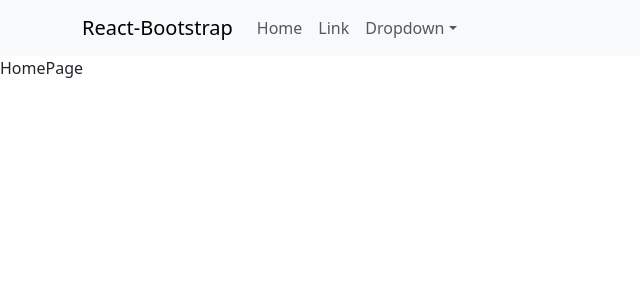
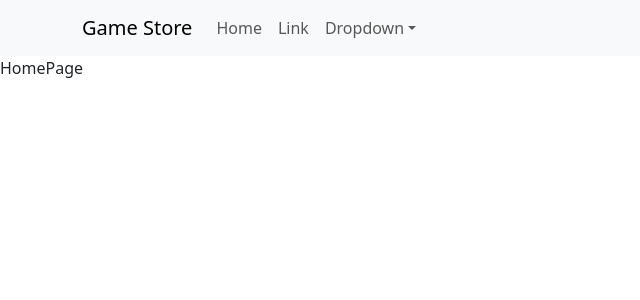
Before and after one commit to DomGP/Proyecto_Final_FullStack, a React (Vite) app: page / in a window 1280 px wide. Shown: the top 300 px of the page, without its empty margins (0-640 px from the left). Built offline with nearby package versions, Linux system fonts and the light colour scheme.

Commit message:
add comodin

```diff
--- a/src/components/NavBar.jsx
+++ b/src/components/NavBar.jsx
@@ -9,7 +9,7 @@ const NavBar = () => {
   return (
     <Navbar expand="lg" className="bg-body-tertiary">
       <Container>
-        <Navbar.Brand href="#home">React-Bootstrap</Navbar.Brand>
+        <Navbar.Brand href="#home">Game Store</Navbar.Brand>
         <Navbar.Toggle aria-controls="basic-navbar-nav" />
         <Navbar.Collapse id="basic-navbar-nav">
           <Nav className="me-auto">
```
Also changed, not shown: src/views/ComodinPage.jsx (added, +9 -0 lines).
